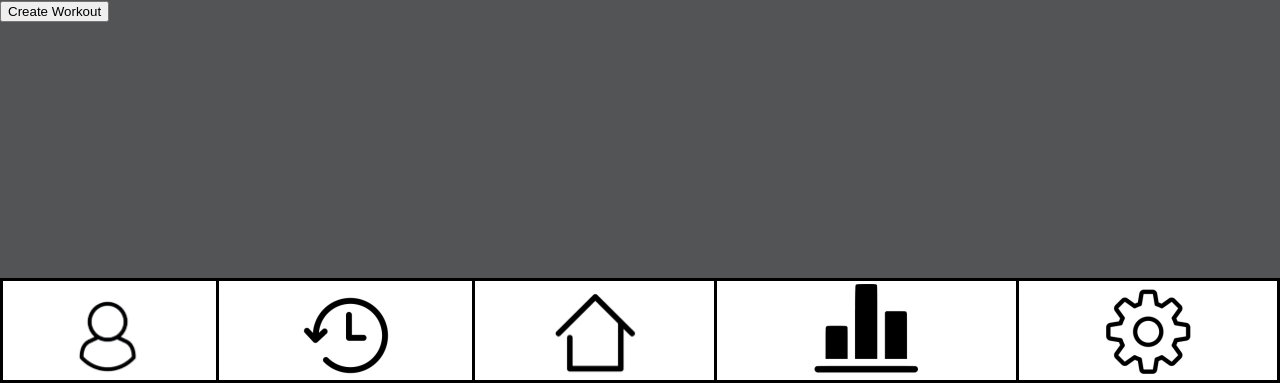
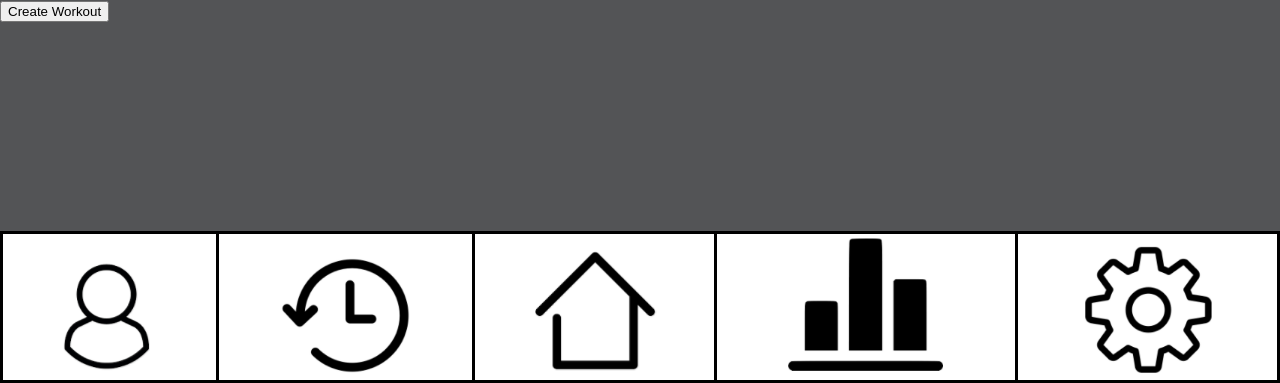
Before and after one commit to goody85/workout_tracker.github.io, a PHP site: page /homepage.html in a window 1280 px wide. Shown: the part 417-800 px from the top of the page. Run offline with PHP 8.4, Linux system fonts and the light colour scheme.

Commit message:
Update homestyle.css

```diff
--- a/css/homestyle.css
+++ b/css/homestyle.css
@@ -59,7 +59,7 @@ body{
 }
 
 .icons{
-	zoom: 50%;
+	zoom: 75%;
 }
 
 .workoutstable{
```
